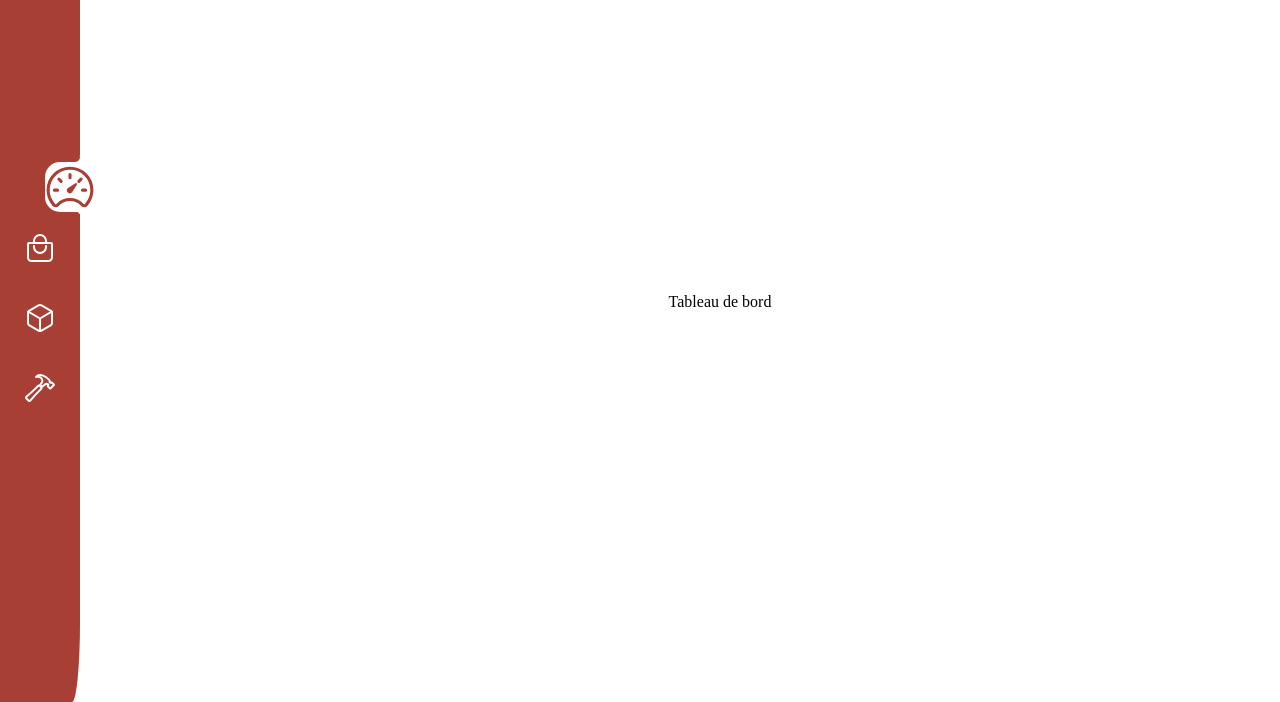
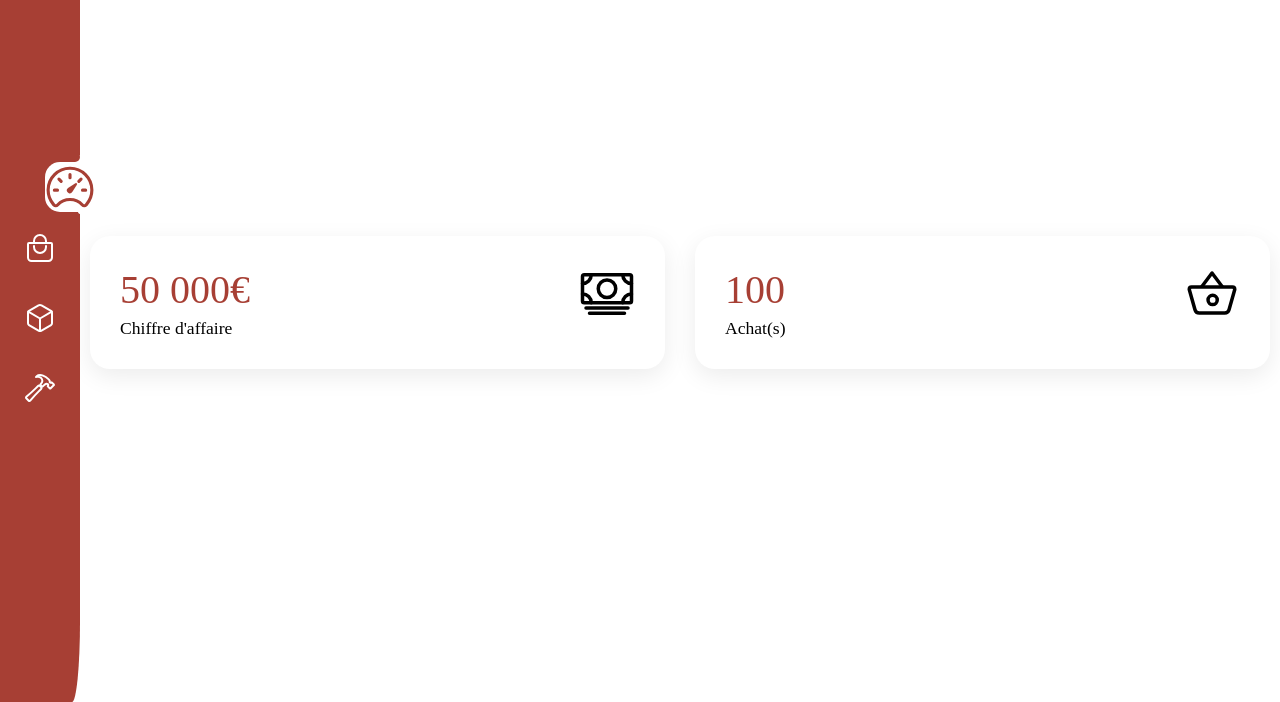
Before and after one commit to corentinmagique/responsive_sidebar, a plain HTML site: page docs/index.html in a window 1280 px wide. Shown: the part 98-800 px from the top of the page. Drawn offline with nearby package versions, Linux system fonts and the light colour scheme.

Commit message:
box indicators

```diff
--- a/docs/assets/css/main.css
+++ b/docs/assets/css/main.css
@@ -4,22 +4,55 @@
 .main
 {
     position: absolute;
-    top: 0;
+    width: calc(100% - 80px);
     left: var(--navbar-size);
+    min-height: 100vh;
+    background: var(--white);
 
 }
 
-.section
+.main .section .boxs
 {
 
+    width: 100%;
+    padding: 10px;
+    display: grid;
+    grid-template-columns: repeat(2,1fr);
+    grid-gap: 30px;
 
+}
+
+.boxs .card
+{
+    position: relative;
+    background: white;
+    padding: 30px;
+    border-radius: 20px;
     display: flex;
-    justify-content: center;
-    align-items: center;
-    text-align: center;
+    justify-content: space-between;
+    cursor: pointer;
+    box-shadow: 0 7px 25px rgba(0,0,0,0.08);
+}
 
-    z-index: -10;
+.boxs .card .card__data
+{
+    position: relative;
+    font-weight: var(--font-medium);
+    font-size: 2.5em;
+    color: var(--red);
+}
 
+.boxs .card .card__title
+{
+   color: card(--light-black);
+   font-size: 1.1em;
+   margin-top: 5px;
+}
+
+.boxs .card .card__icon
+{
+    font-size: 3.5em;
+    color: var(--light-black);
 }
 
 @media (max-width: 991px)
@@ -28,6 +61,17 @@
     .main
     {
         left: 0;
+        width: 100%;
     }
 
 }
+
+@media (max-width: 482px)
+{
+
+    .main .section .boxs
+    {
+        grid-template-columns: repeat(1,1fr);
+    }
+
+}
--- a/docs/index.html
+++ b/docs/index.html
@@ -57,7 +57,28 @@
 
         <div id="fullpage" class="main">
             <div id="default" class="section active">
-               Tableau de bord
+                <div class="boxs">
+
+                    <div class="card">
+                        <div>
+                            <div class="card__data">50 000€</div>
+                            <div class="card__title">Chiffre d'affaire</div>
+                        </div>
+                        <div class="card__icon">
+                            <ion-icon name="cash-outline"></ion-icon>
+                        </div>
+                    </div>
+
+                    <div class="card">
+                        <div>
+                            <div class="card__data">100</div>
+                            <div class="card__title">Achat(s)</div>
+                        </div>
+                        <div class="card__icon">
+                            <ion-icon name="basket-outline"></ion-icon>
+                        </div>
+                    </div>
+               </div>
             </div>
             <div class="section">
                Gestion Achats
```
